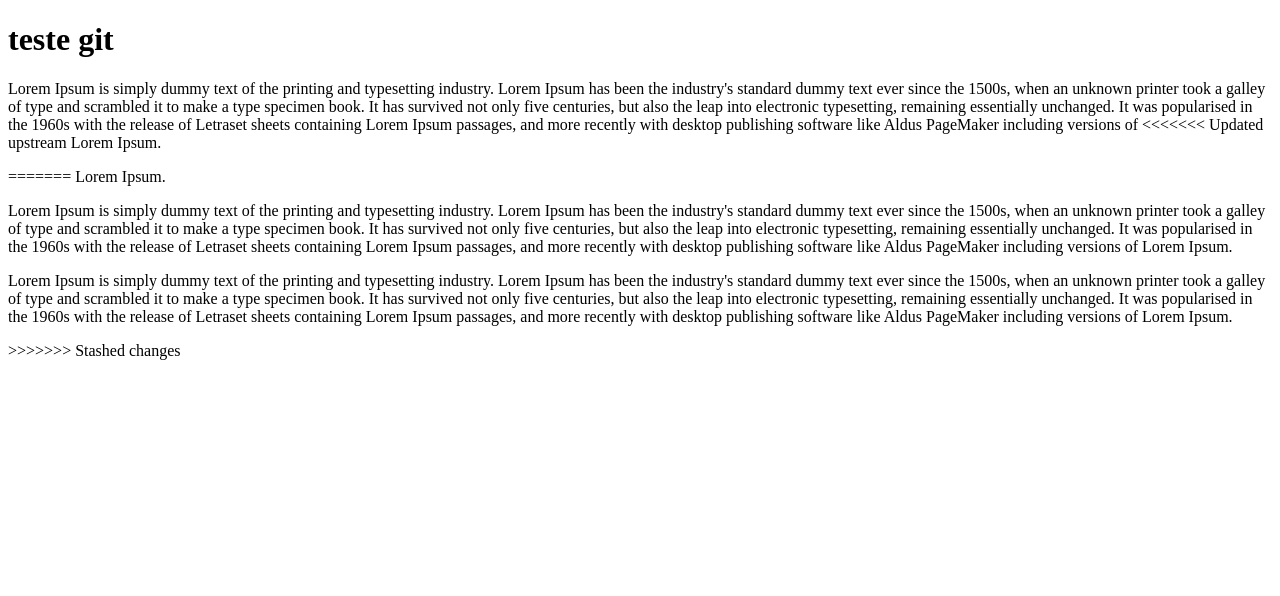
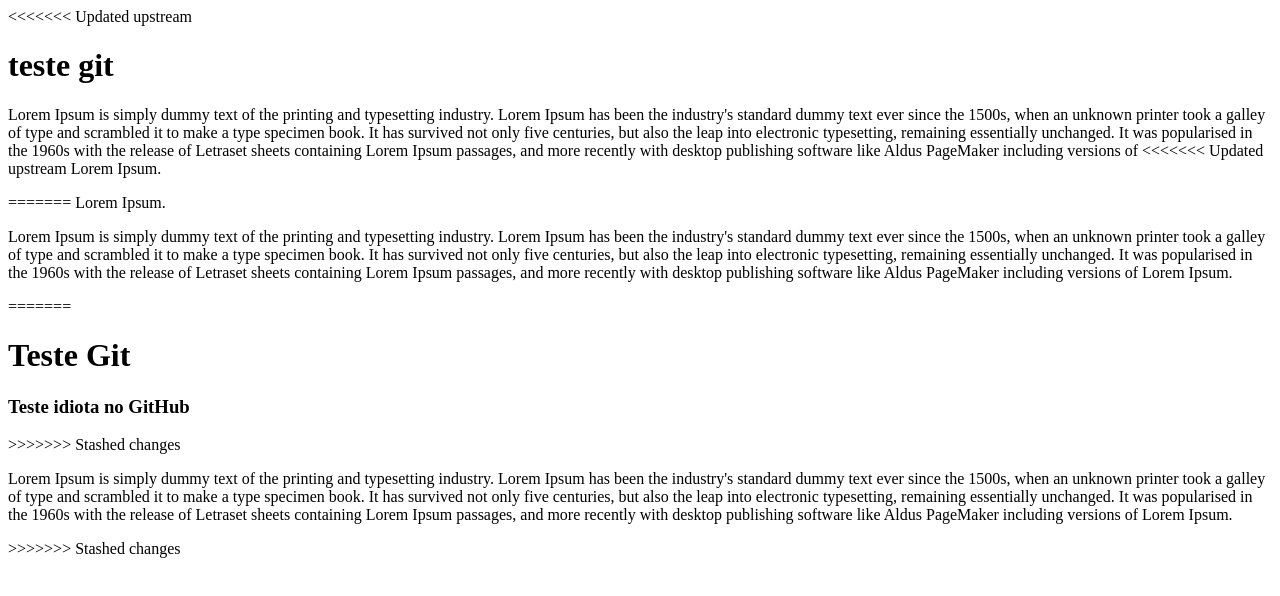
Before and after one commit to Fabio0013/teste-git, a plain HTML site: page index.html in a window 1280 px wide. Drawn offline with Linux system fonts and the light colour scheme.

Commit message:
teste idiota

```diff
--- a/index.html
+++ b/index.html
@@ -6,6 +6,7 @@
     <title>teste git</title>
 </head>
 <body>
+<<<<<<< Updated upstream
     <h1>teste git</h1>
     <p>Lorem Ipsum is simply dummy text of the printing and typesetting industry.
         Lorem Ipsum has been the industry's standard dummy text ever since the 1500s,
@@ -28,6 +29,10 @@
          recently with desktop publishing software like Aldus PageMaker including versions of
          Lorem Ipsum.
     </p>
+=======
+    <h1>Teste Git</h1>
+    <h3>Teste idiota no GitHub</h3>
+>>>>>>> Stashed changes
     <p>Lorem Ipsum is simply dummy text of the printing and typesetting industry.
         Lorem Ipsum has been the industry's standard dummy text ever since the 1500s,
          when an unknown printer took a galley of type and scrambled it to make a type
```
